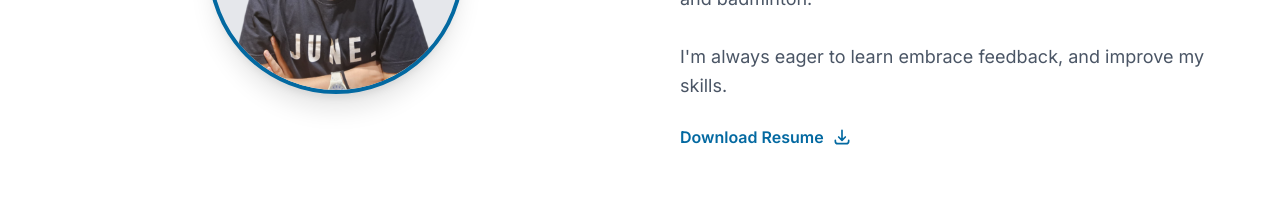
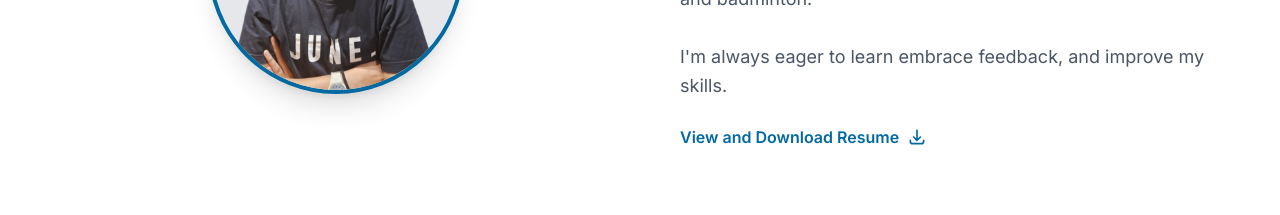
Before and after one commit to kasanindit/portofolio-web-tailwindcss, a website: page index.html in a window 1280 px wide. Shown: the part 1220-1435 px from the top of the page. Drawn offline with nearby package versions, Linux system fonts and the light colour scheme.

Commit message:
update button donwload resume

```diff
--- a/index.html
+++ b/index.html
@@ -114,9 +114,9 @@
                         improve my skills.
                     </p>
                     <a href="src/pdf/Kasamira Anindita Qairia_CV ATS_Mobile Developer - Copy.pdf"
-                        download="KasamiraAninditQairia_portofolio.pdf"
+                        target="_blank"
                         class="inline-flex items-center justify-center text-primary font-semibold hover:text-secondary transition-colors nav-link lg:hover:text-primary ">
-                        Download Resume
+                        View and Download Resume
                         <svg class="w-5 h-5 ml-2" fill="none" stroke="currentColor" viewBox="0 0 24 24">
                             <path stroke-linecap="round" stroke-linejoin="round" stroke-width="2"
                                 d="M4 16v1a3 3 0 003 3h10a3 3 0 003-3v-1m-4-4l-4 4m0 0l-4-4m4 4V4" />
```
